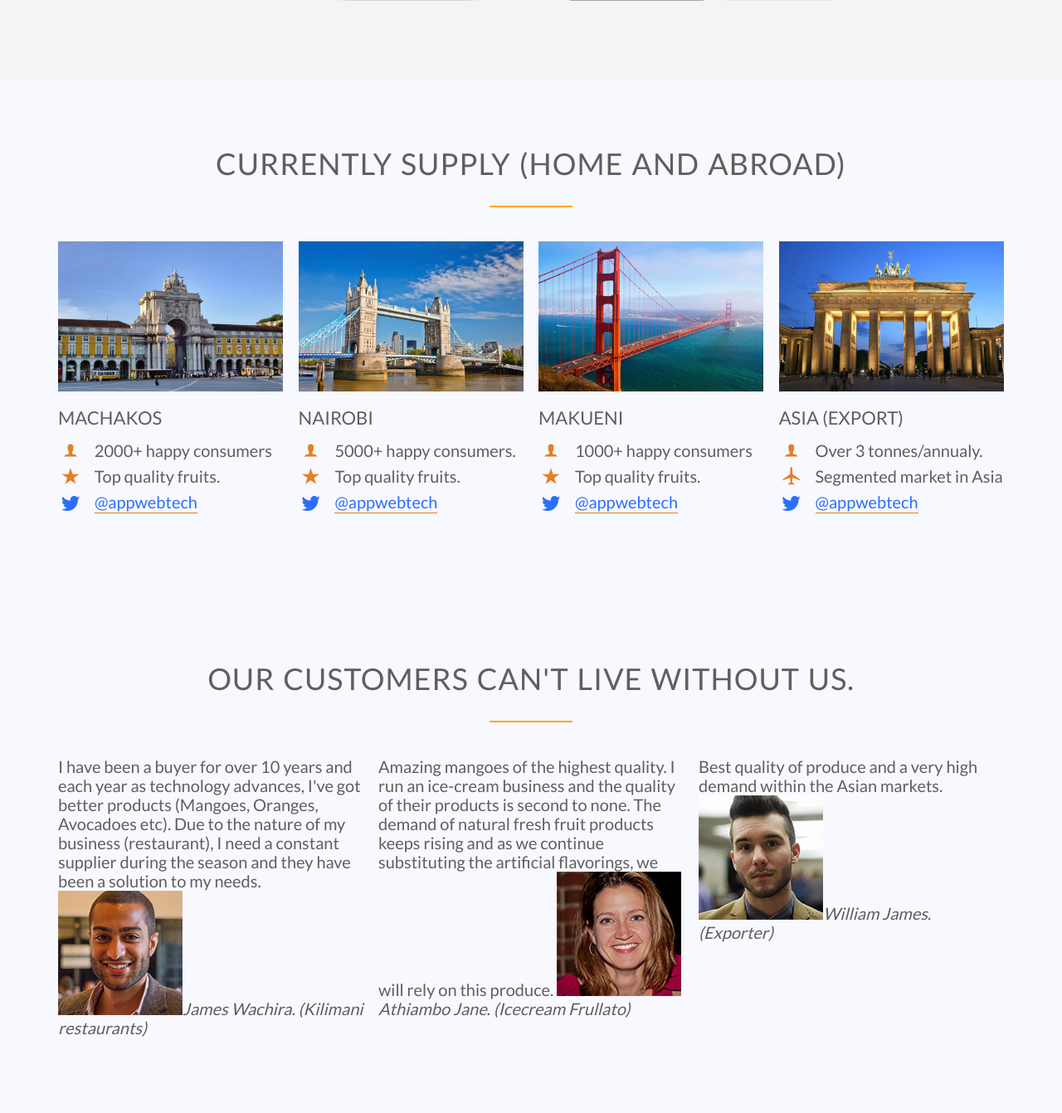
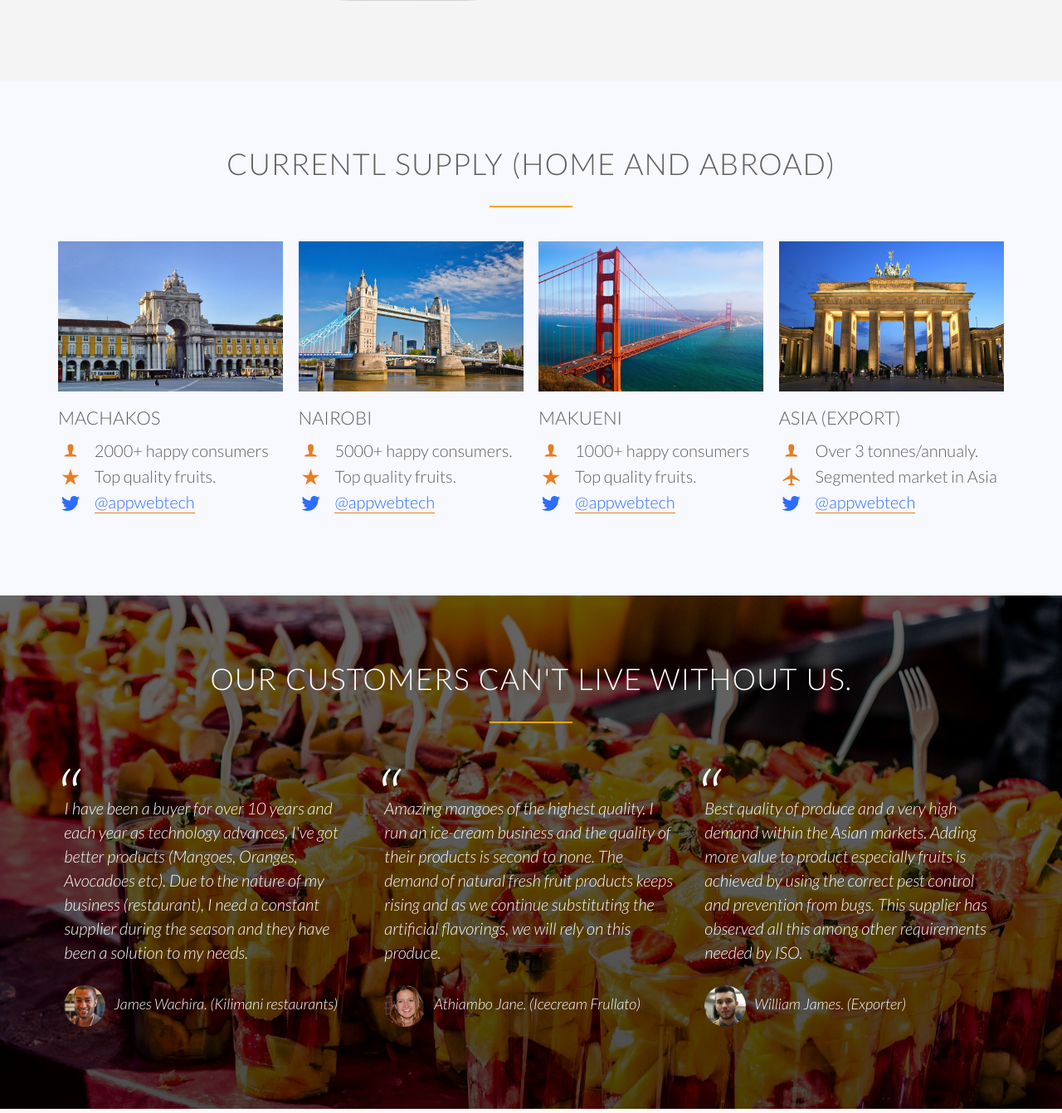
Before and after one commit to appwebtech/Mango_Business, a PHP site: page / in a window 1280 px wide. Shown: the part 2617-3959 px from the top of the page at 83% size. Run offline with PHP 8.4, Linux system fonts and the light colour scheme; some web fonts are replaced.

Commit message:
Finish Customer Testimonial Section

```diff
--- a/index.html
+++ b/index.html
@@ -6,7 +6,8 @@
 	<link rel="stylesheet" type="text/css" href="vendors/css/normalize.css">
 	<link rel="stylesheet" type="text/css" href="vendors/css/grid.css">
 	<link rel="stylesheet" type="text/css" href="resources/css/style.css">
-	<link href='http://fonts.googleapis.com/css?family=Lato&subset=latin,latin-ext' rel='stylesheet' type='text/css'>
+	<link rel="stylesheet" type="text/css" href="http://fonts.googleapis.com/css?family=Lato:100,300,400,300italic">
+	<!-- <link href='http://fonts.googleapis.com/css?family=Lato&subset=latin,latin-ext' rel='stylesheet' type='text/css'> -->
 	<link rel="stylesheet" type="text/css" href="vendors/css/ionicons.min.css">
 	<title>Mangoe Farming| Makueni Mangoes</title>
 </head>
@@ -191,7 +192,7 @@
 
 <section class="section-cities">
 	<div class="row">
-		<h2>currently supply (Home and Abroad)</h2>
+		<h2>currentl supply (Home and Abroad)</h2>
 	</div>
 	<div class="row">
 		<div class="col span-1-of-4 box">
@@ -284,7 +285,7 @@
 		</div>
 		<div class="col span-1-of-3">
 			<blockquote>
-				Best quality of produce and a very high demand within the Asian markets.
+				Best quality of produce and a very high demand within the Asian markets. Adding more value to product especially fruits is achieved by using the correct pest control and prevention from bugs. This supplier has observed all this among other requirements needed by ISO.
 				<cite><img src="resources/img/customer-3.jpg" alt="">William James. (Exporter)</cite>
 			</blockquote>
 		</div>
--- a/resources/css/style.css
+++ b/resources/css/style.css
@@ -213,7 +213,8 @@ a:active {
 #header {
 	background-image: linear-gradient(rgba(0, 0, 0, 0.6), rgba(0, 0, 0, 0.7)), url(img/mango_background.jpg);
 	background-size: cover;
-	background-position: center;;
+	background-position: center;
+	background-attachment: fixed;
 	height: 100vh;
 }
 
@@ -369,3 +370,45 @@ a:active {
 .city-feature {
 	margin-bottom: 5px;
 }
+
+
+/* ---------------  Testimonials -------------- */
+
+.section-testimonials {
+	background-image: linear-gradient(rgba(0, 0, 0, 0.6), rgba(0, 0, 0, 0.7)), url(img/juice.jpg);
+	background-size: cover;
+	color: #fff;
+	background-attachment: fixed;
+}
+
+blockquote {
+	padding: 2%;
+	font-style: italic;
+	line-height: 145%;
+	position: relative;
+	margin-top: 40px;
+}
+
+
+blockquote:before {
+	content: "\201C";
+	font-size: 500%;
+	display: block;
+	position: absolute;
+	top: -5px;
+	left: -5px;
+	}
+
+cite {
+	font-size: 90%;
+	margin-top: 25px;
+	display: block;
+}
+
+
+cite img {
+	height: 50px;
+	border-radius: 50%;
+	margin-right: 10px;
+	vertical-align: middle;
+}
```
Also changed, not shown: resources/css/img/juice.jpg (added), resources/css/img/mangoes_1920x1280.jpg (deleted).
